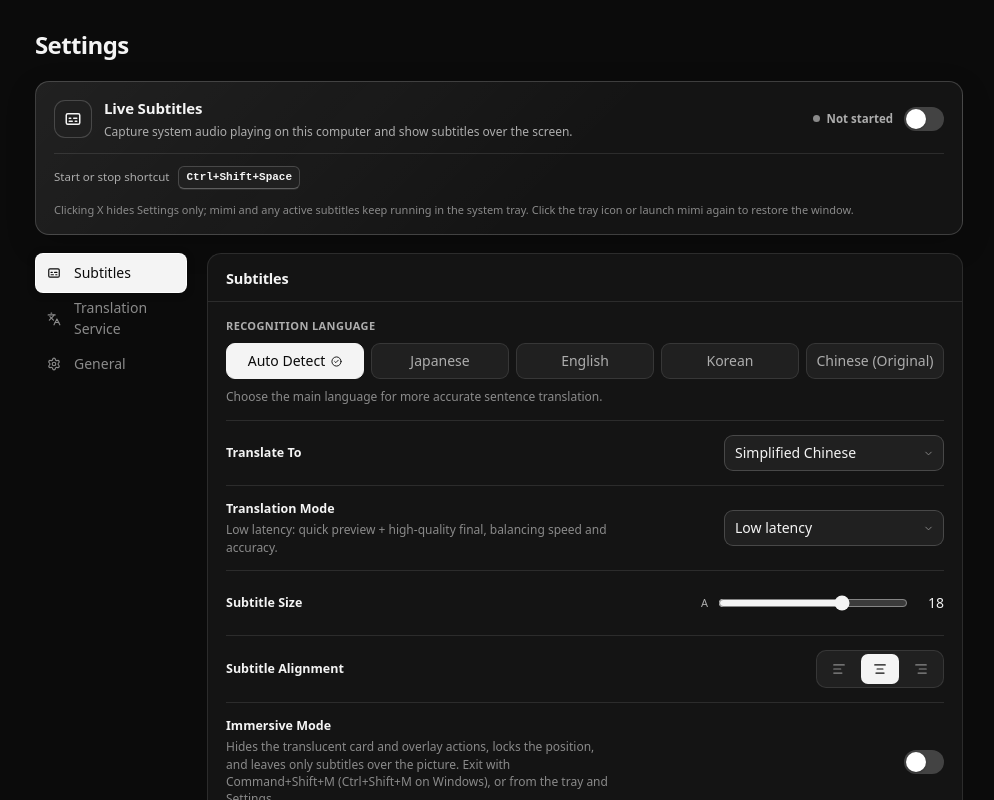
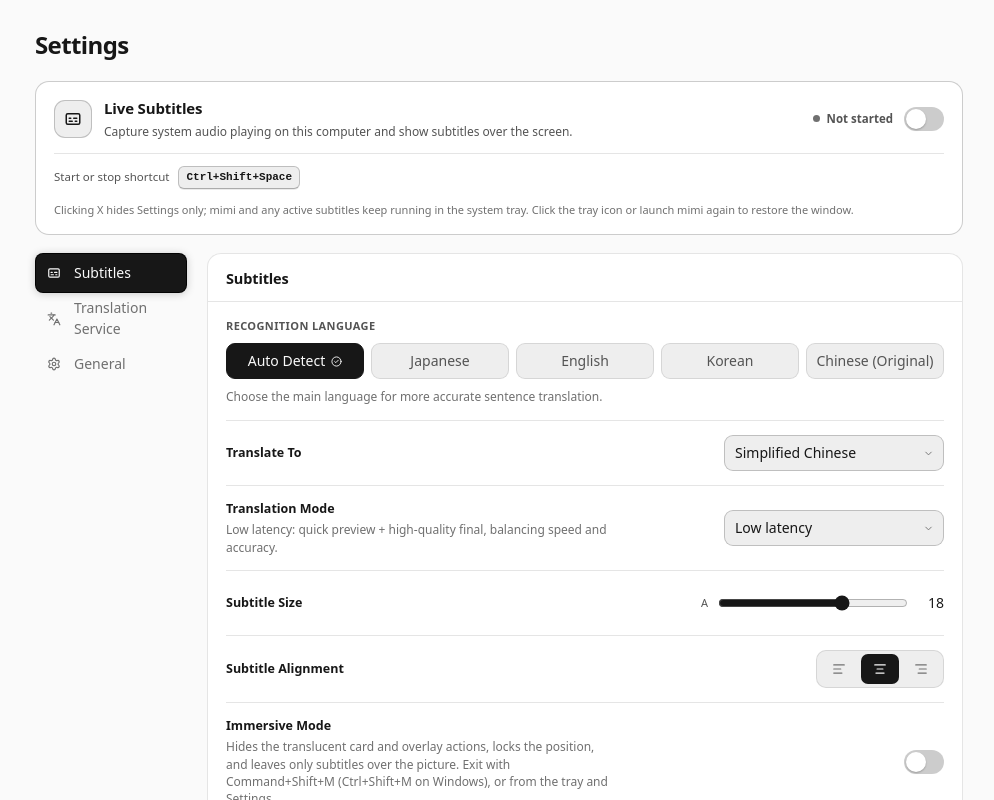
Before and after one commit to yuxino/mimi, a React (Vite) app: page / in a window 1280 px wide. Shown: the whole page, without its empty margins (141-1135 px from the left). Built offline with nearby package versions, Linux system fonts and the light colour scheme.

Commit message:
feat: add light and system settings appearance

```diff
--- a/src/lib/i18n.ts
+++ b/src/lib/i18n.ts
@@ -263,6 +263,11 @@
 };
 
 const SETTINGS_ZH = {
+  appearance: "外观",
+  themeSystem: "跟随系统",
+  themeLight: "浅色",
+  themeDark: "深色",
+
   windowTitle: "设置",
   currentProfile: "当前配置",
   noActiveProfile: "尚未选择服务",
@@ -422,6 +427,11 @@
 };
 
 const SETTINGS_EN = {
+  appearance: "Appearance",
+  themeSystem: "System",
+  themeLight: "Light",
+  themeDark: "Dark",
+
   windowTitle: "Settings",
   currentProfile: "Current configuration",
   noActiveProfile: "No service selected",
@@ -579,6 +589,11 @@
 } satisfies SettingsCopy;
 
 const SETTINGS_JA = {
+  appearance: "外観",
+  themeSystem: "システム",
+  themeLight: "ライト",
+  themeDark: "ダーク",
+
   windowTitle: "設定",
   currentProfile: "現在の設定",
   noActiveProfile: "サービスが選択されていません",
--- a/src/windows/settings/SettingsView.tsx
+++ b/src/windows/settings/SettingsView.tsx
@@ -31,6 +31,7 @@
 import { sourceLanguageButtonTitle } from "../overlay/overlayModel";
 import { ServiceProfiles } from "./ServiceProfiles";
 import { SoftwareUpdate } from "./SoftwareUpdate";
+import { useSettingsTheme, type SettingsTheme } from "./useSettingsTheme";
 import {
   SettingsSessionActionCoordinator,
   settingsSessionControlState,
@@ -54,6 +55,7 @@
 
 /** Compact settings surface shared by the macOS and Windows shells. */
 export function SettingsView() {
+  const { theme, resolvedTheme, changeTheme } = useSettingsTheme();
   // Subscribe only to state rendered in this window. Subtitle text updates do
   // not re-render settings while a stream is active.
   const sessionStatusKind = useStore(selectSessionStatusKind);
@@ -219,7 +221,7 @@
   }, [selectCategory]);
 
   return (
-    <main className="settings-console">
+    <main className={`settings-console settings-console--${resolvedTheme}`}>
       <div className="settings-console__scroll">
         <div className="settings-console__frame">
           <header className="settings-page-header">
@@ -504,6 +506,19 @@
                   id="application-settings"
                   title={I18N.settings.applicationTitle}
                 >
+                  <SettingsRow label={I18N.settings.appearance}>
+                    <SettingsSelect
+                      value={theme}
+                      label={I18N.settings.appearance}
+                      onChange={(value) => changeTheme(value as SettingsTheme)}
+                      options={[
+                        { value: "system", label: I18N.settings.themeSystem },
+                        { value: "light", label: I18N.settings.themeLight },
+                        { value: "dark", label: I18N.settings.themeDark },
+                      ]}
+                    />
+                  </SettingsRow>
+                  <div className="settings-divider" />
                   <SettingsRow
                     label={I18N.settings.appLanguage}
                     description={I18N.settings.languageHelp}
--- a/src/windows/settings/settings.css
+++ b/src/windows/settings/settings.css
@@ -3,12 +3,13 @@
   --settings-panel: #141414;
   --settings-panel-raised: #1a1a1a;
   --settings-control: #202020;
-  --settings-border: rgba(255, 255, 255, 0.1);
-  --settings-border-strong: rgba(255, 255, 255, 0.18);
+  --settings-border: rgba(var(--settings-ink), 0.1);
+  --settings-border-strong: rgba(var(--settings-ink), 0.18);
   --settings-text: #f4f4f4;
   --settings-text-muted: #adadad;
   --settings-text-faint: #8a8a8a;
-  --settings-selection-soft: rgba(255, 255, 255, 0.075);
+  --settings-selection-soft: rgba(var(--settings-ink), 0.075);
+  --settings-ink: 255, 255, 255;
   width: 100%;
   height: 100%;
   color: var(--settings-text);
@@ -20,6 +21,30 @@
   -webkit-font-smoothing: antialiased;
 }
 
+.settings-console--light {
+  --settings-canvas: #fafafa;
+  --settings-panel: #ffffff;
+  --settings-panel-raised: #f5f5f5;
+  --settings-control: #eeeeee;
+  --settings-border: rgba(0, 0, 0, 0.1);
+  --settings-border-strong: rgba(0, 0, 0, 0.2);
+  --settings-text: #171717;
+  --settings-text-muted: #545454;
+  --settings-text-faint: #707070;
+  --settings-selection-soft: rgba(0, 0, 0, 0.055);
+  --settings-ink: 0, 0, 0;
+  color-scheme: light;
+}
+
+.settings-console--light .settings-session-card {
+  background: var(--settings-panel);
+  box-shadow: none;
+}
+
+.settings-console ::-webkit-scrollbar-thumb {
+  background: var(--settings-border-strong);
+}
+
 .settings-console *,
 .settings-console *::before,
 .settings-console *::after {
@@ -72,7 +97,7 @@
   border: 1px solid var(--settings-border-strong);
   border-radius: 14px;
   background:
-    linear-gradient(135deg, rgba(255, 255, 255, 0.055), transparent 58%),
+    linear-gradient(135deg, rgba(var(--settings-ink), 0.055), transparent 58%),
     var(--settings-panel);
   box-shadow: 0 10px 30px rgba(0, 0, 0, 0.18);
 }
@@ -150,7 +175,7 @@
 
 .settings-session-status[data-status="listening"] > span {
   background: var(--settings-text);
-  box-shadow: 0 0 0 3px rgba(255, 255, 255, 0.1);
+  box-shadow: 0 0 0 3px rgba(var(--settings-ink), 0.1);
 }
 
 .settings-session-status[data-status="connecting"] > span,
@@ -185,11 +210,11 @@
 .settings-session-card kbd {
   padding: 3px 7px;
   border: 1px solid var(--settings-border-strong);
-  border-bottom-color: rgba(255, 255, 255, 0.28);
+  border-bottom-color: rgba(var(--settings-ink), 0.28);
   border-radius: 6px;
   color: var(--settings-text);
   background: var(--settings-control);
-  box-shadow: 0 1px 0 rgba(255, 255, 255, 0.08);
+  box-shadow: 0 1px 0 rgba(var(--settings-ink), 0.08);
   font: 600 11px/1.35 ui-monospace, "Cascadia Mono", monospace;
   white-space: nowrap;
 }
@@ -213,7 +238,7 @@
 
 .credential-dot[data-state="present"] {
   background: var(--settings-text);
-  box-shadow: 0 0 0 2px rgba(255, 255, 255, 0.08);
+  box-shadow: 0 0 0 2px rgba(var(--settings-ink), 0.08);
 }
 
 .credential-dot[data-state="missing"] {
@@ -301,12 +326,12 @@
 
 .settings-category-nav__item:hover:not(:disabled):not(.is-selected) {
   color: var(--settings-text-muted);
-  background: rgba(255, 255, 255, 0.04);
+  background: rgba(var(--settings-ink), 0.04);
 }
 
 .settings-category-nav__item.is-selected {
-  border-color: rgba(255, 255, 255, 0.88);
-  color: #0b0b0b;
+  border-color: rgba(var(--settings-ink), 0.88);
+  color: var(--settings-canvas);
   background: var(--settings-text);
   box-shadow: 0 1px 8px rgba(0, 0, 0, 0.2);
 }
@@ -620,7 +645,7 @@
 
 .subtitle-alignment-control button:hover {
   color: var(--settings-text);
-  background: rgba(255, 255, 255, 0.055);
+  background: rgba(var(--settings-ink), 0.055);
 }
 
 .subtitle-alignment-control button.is-selected {
@@ -707,7 +732,7 @@
   border: 1px solid var(--settings-border);
   border-radius: 9px;
   color: var(--settings-text-muted);
-  background: rgba(255, 255, 255, 0.025);
+  background: rgba(var(--settings-ink), 0.025);
   font-size: 12px;
   line-height: 1.45;
 }
@@ -748,7 +773,7 @@
   padding: 10px;
   border: 1px solid var(--settings-border);
   border-radius: 10px;
-  background: rgba(255, 255, 255, 0.025);
+  background: rgba(var(--settings-ink), 0.025);
 }
 
 .profile-editor__identity > span:nth-child(2) {
@@ -800,7 +825,7 @@
   border: 1px solid var(--settings-border);
   border-radius: 9px;
   color: var(--settings-text);
-  background: rgba(255, 255, 255, 0.055);
+  background: rgba(var(--settings-ink), 0.055);
   font-size: 14px;
 }
 
@@ -829,7 +854,7 @@
   min-height: 23px;
   padding: 0 8px;
   color: var(--settings-text-muted);
-  background: rgba(255, 255, 255, 0.04);
+  background: rgba(var(--settings-ink), 0.04);
   font-size: 10.5px;
   font-weight: 600;
 }
@@ -1154,7 +1179,7 @@
 }
 
 .profile-list-item:hover:not(:disabled) {
-  background: rgba(255, 255, 255, 0.035);
+  background: rgba(var(--settings-ink), 0.035);
 }
 
 .profile-list-item.is-selected {
@@ -1255,7 +1280,7 @@
   padding: 2px;
   border: 0;
   border-radius: 999px;
-  background: rgba(255, 255, 255, 0.2);
+  background: rgba(var(--settings-ink), 0.2);
   cursor: pointer;
   transition: background-color 160ms ease;
 }
@@ -1295,7 +1320,7 @@
 
 .settings-console input:focus-visible,
 .settings-console select:focus-visible {
-  border-color: rgba(255, 255, 255, 0.56);
+  border-color: rgba(var(--settings-ink), 0.56);
 }
 
 @media (max-width: 820px) {
--- /dev/null
+++ b/src/windows/settings/useSettingsTheme.ts
@@ -0,0 +1,51 @@
+import { useEffect, useState } from "react";
+
+export type SettingsTheme = "system" | "light" | "dark";
+const STORAGE_KEY = "mimi.settings-theme";
+
+function readTheme(): SettingsTheme {
+  try {
+    const saved = localStorage.getItem(STORAGE_KEY);
+    if (saved === "light" || saved === "dark") return saved;
+  } catch {
+    // A blocked preference store must not prevent opening settings.
+  }
+  return "system";
+}
+
+export function useSettingsTheme() {
+  const [theme, setTheme] = useState<SettingsTheme>(readTheme);
+  const [systemDark, setSystemDark] = useState(
+    () => window.matchMedia("(prefers-color-scheme: dark)").matches,
+  );
+  useEffect(() => {
+    const query = window.matchMedia("(prefers-color-scheme: dark)");
+    const update = () => setSystemDark(query.matches);
+    update();
+    query.addEventListener("change", update);
+    return () => query.removeEventListener("change", update);
+  }, []);
+
+  const resolvedTheme =
+    theme === "system" ? (systemDark ? "dark" : "light") : theme;
+  useEffect(() => {
+    document.body.style.backgroundColor =
+      resolvedTheme === "light" ? "#fafafa" : "#0b0b0b";
+    return () => {
+      document.body.style.backgroundColor = "";
+    };
+  }, [resolvedTheme]);
+
+  return {
+    theme,
+    resolvedTheme,
+    changeTheme: (value: SettingsTheme) => {
+      setTheme(value);
+      try {
+        localStorage.setItem(STORAGE_KEY, value);
+      } catch {
+        // Keep the session choice when preference storage is unavailable.
+      }
+    },
+  };
+}
```
Also changed, not shown: 2 other files (tests, documents, lock files or other folders).
